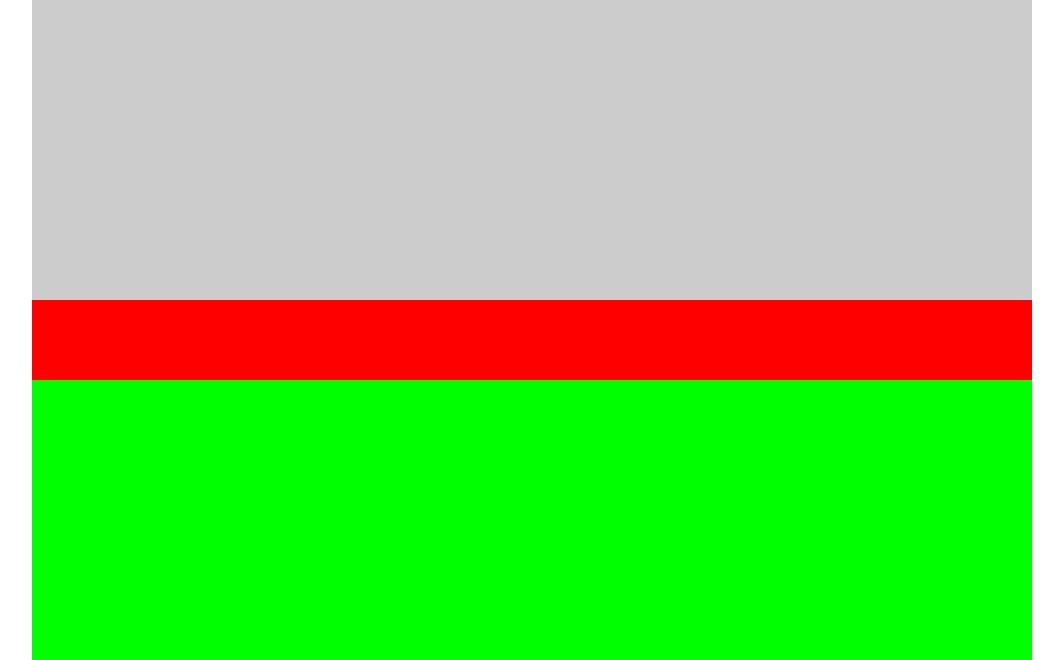
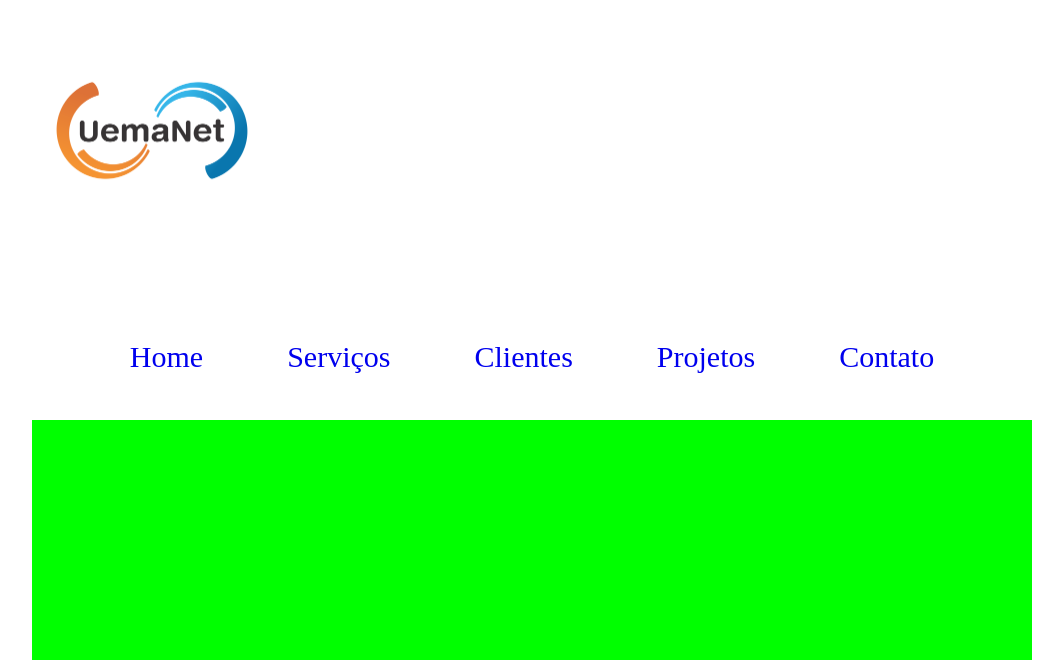
Before and after one commit to Squila/ProgWEB2017.2-FSSS, a PHP site: page / in a window 1280 px wide. Shown: the top 660 px of the page, without its empty margins (108-1171 px from the left). Run offline with PHP 8.4, Linux system fonts and the light colour scheme.

Commit message:
Atualização
Continuação do projeto

```diff
--- a/Exemplo Projeto Html/css/style.css
+++ b/Exemplo Projeto Html/css/style.css
@@ -3,13 +3,35 @@
 #topo{
 	width:1000px;
 	height:300px;
-	background:#CCC;
+
 }
+
+#topo img{
+	float: left;
+	margin-top:60px;
+	margin-left:20px;
+}
+
 #menu{
 	width:1000px;
 	height:80px;
-	background:#F00;
 }
+
+#menu ul{
+	margin-top:40px;
+}
+
+#menu ul li{
+	text-decoration:none;
+	display:inline;
+	margin:40px;
+
+}
+#menu ul li a{
+	text-decoration:none;
+	font-size: 30px;
+}
+
 #conteudo{
 	width:1000px;
 	height:600px;
--- a/Exemplo Projeto Html/index.html
+++ b/Exemplo Projeto Html/index.html
@@ -8,10 +8,16 @@
 	<body>
 	<center>
 		<div id="topo">
-
+			<img height="141" width="200" src="img/logo.png" />
 		</div>
 		<div id="menu">
-
+			<ul>
+				<li><a href="#">Home</a></li>
+				<li><a href="#">Serviços</a></li>
+				<li><a href="#">Clientes</a></li>
+				<li><a href="#">Projetos</a></li>
+				<li><a href="#">Contato</a></li>
+			</ul>
 		</div>
 		<div id="conteudo">
 
```
Also changed, not shown: Exemplo Projeto Html/img/logo.PNG (added).
